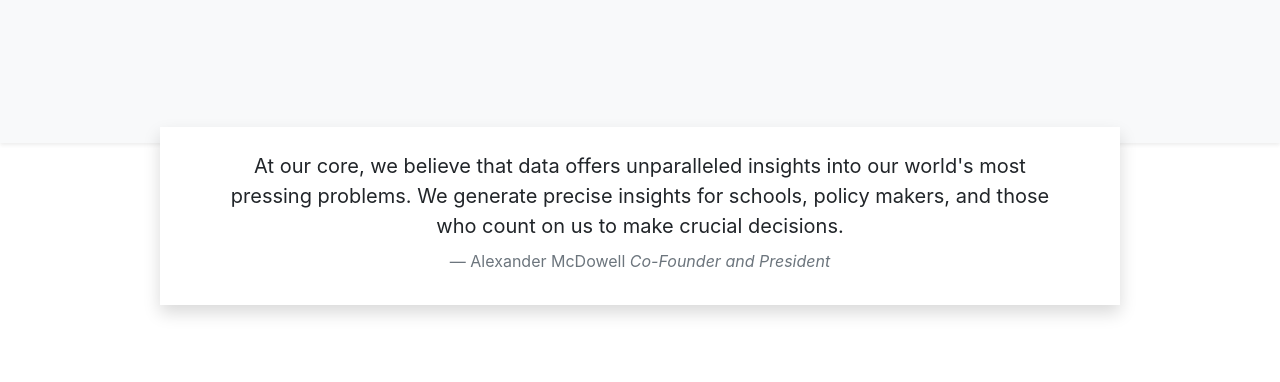
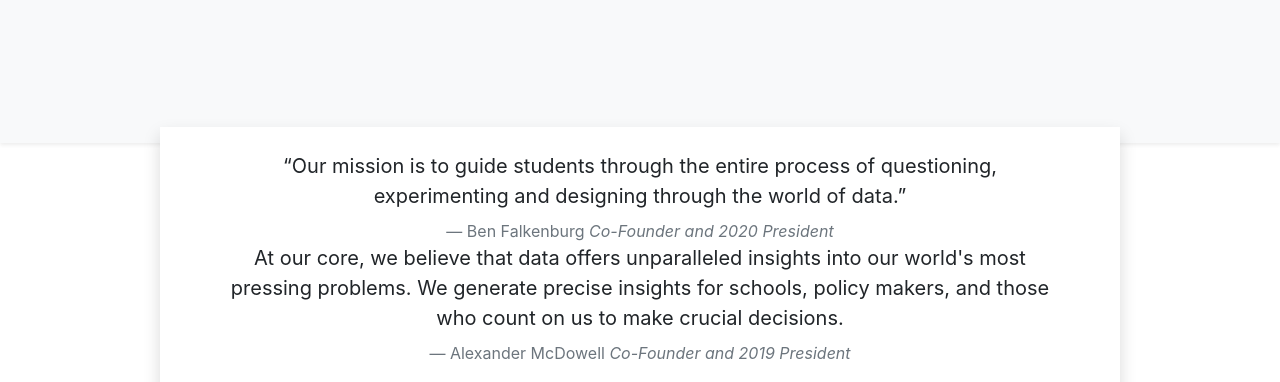
Before and after one commit to LAHS-Data/lahs-data.github.io, a plain HTML site: page index.html in a window 1280 px wide. Shown: the part 368-750 px from the top of the page. Drawn offline with nearby package versions, Linux system fonts and the light colour scheme.

Commit message:
Update index.html

```diff
--- a/index.html
+++ b/index.html
@@ -89,11 +89,14 @@
 
 	<div class="col-md-9 mt-n5 pt-3 pb-3 shadow animated fadeIn mx-auto" style="background: #ffffff;">
 		<blockquote class="blockquote text-center mt-2">
+			<p class="mb-0 ml-5 mr-5">“Our mission is to guide students through the entire process of questioning, experimenting and designing through the world of data.”</p>
+			<footer class="blockquote-footer mt-2">Ben Falkenburg <cite title="Source Title">Co-Founder and
+					2020 President</cite></footer>
 			<p class="mb-0 ml-5 mr-5">At our core, we believe that data offers unparalleled insights into our world's
 				most pressing problems. We generate precise insights for schools, policy makers, and those who count on
 				us to make crucial decisions.</p>
 			<footer class="blockquote-footer mt-2">Alexander McDowell <cite title="Source Title">Co-Founder and
-					President</cite></footer>
+					2019 President</cite></footer>
 		</blockquote>
 	</div>
 
```
